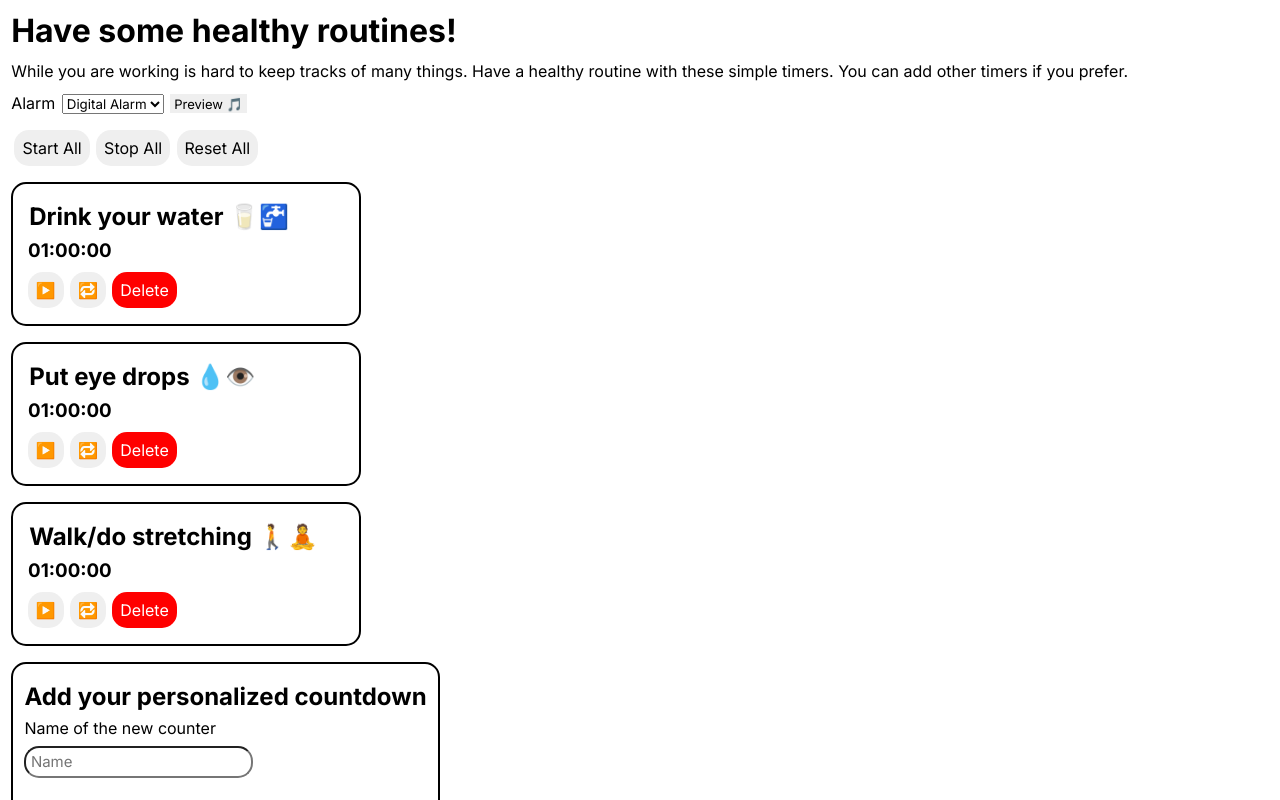
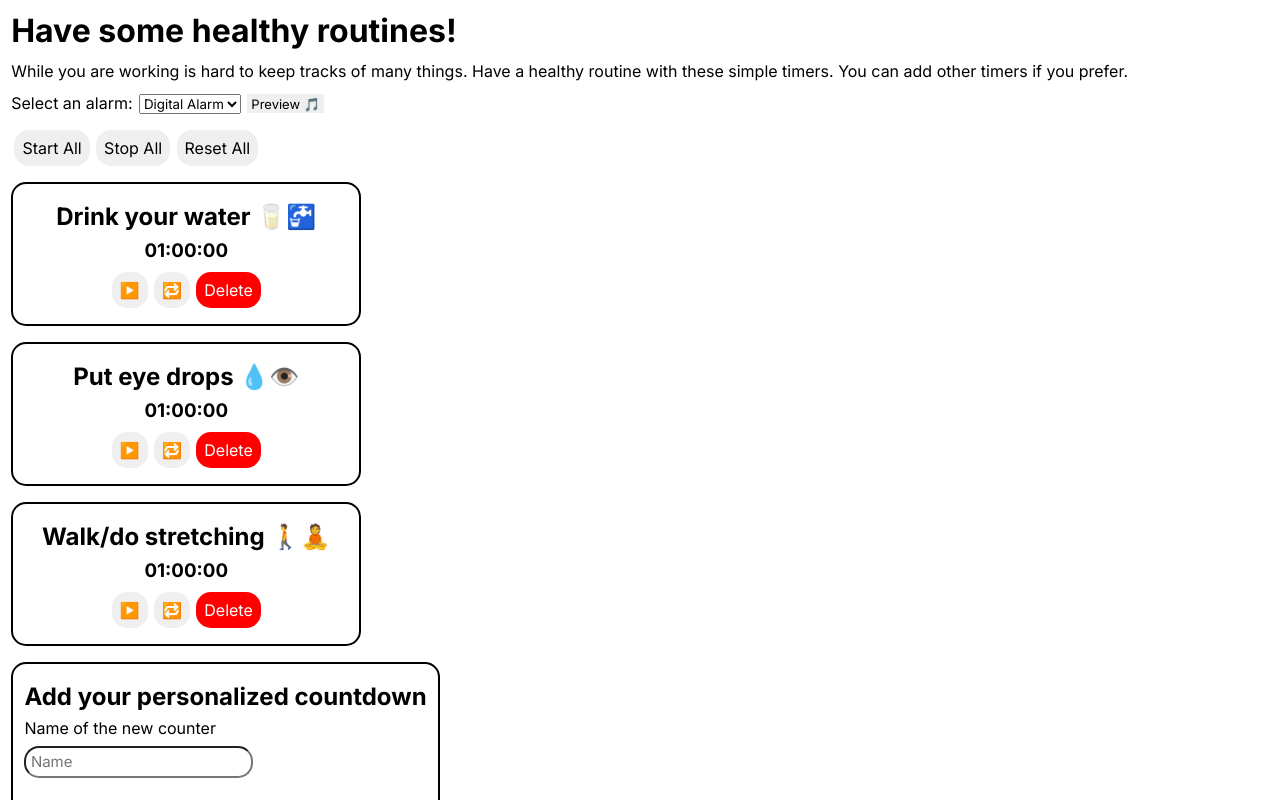
Before and after one commit to damianobacci/health-routines, a React (Vite) app: page / in a window 1280 px wide. Shown: the top 800 px of the page. Built offline with nearby package versions, Linux system fonts and the light colour scheme.

Commit message:
Additional styling

```diff
--- a/src/Counter/Countdown.module.css
+++ b/src/Counter/Countdown.module.css
@@ -4,6 +4,7 @@
   padding: 0.7em;
   margin-bottom: 1em;
   max-width: 350px;
+  text-align: center;
 }
 
 .title {
--- a/src/Counter/SelectAudio.jsx
+++ b/src/Counter/SelectAudio.jsx
@@ -31,11 +31,11 @@ const SelectAudio = (props) => {
   return (
     <div>
       <label className={classes.label} htmlFor="audioSelect">
-        Alarm
+        Select an alarm:
       </label>
       <select onChange={audioChangeHandler} name="audioSelect" id="audioSelect">
         <option value="alarm">Digital Alarm</option>
-        <option value="bell">Bell</option>
+        <option value="bell">Train bell</option>
         <option value="telephone">Telephone</option>
       </select>
       <button className={classes["button-primary"]} onClick={playPreviewAudio}>
```
